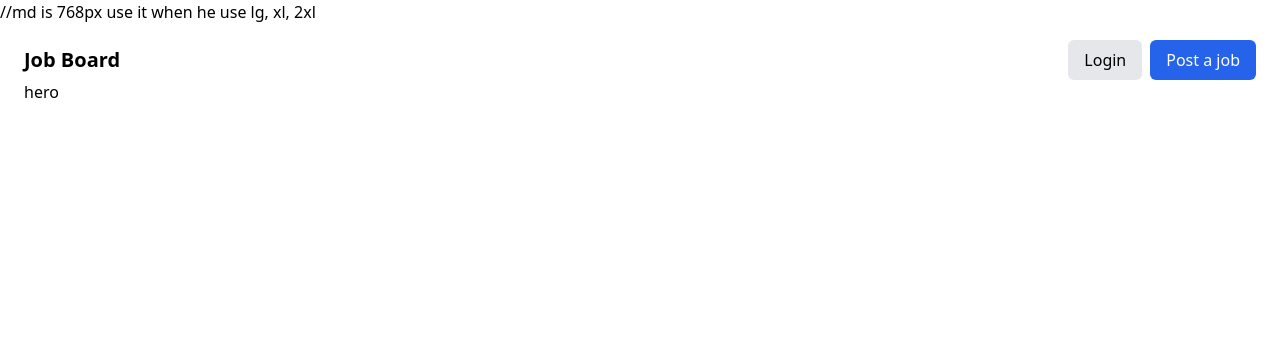
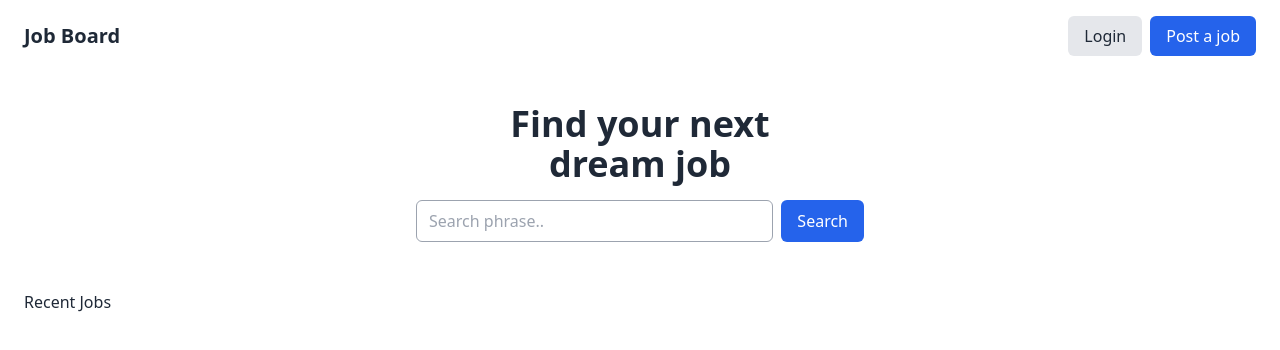
Before and after one commit to ashwaky/job-board, a Next.js app: page / in a window 1280 px wide. Shown: the top 350 px of the page. Built offline with nearby package versions, Linux system fonts and the light colour scheme.

Commit message:
Page.tsx with hero and jobs

```diff
--- a/app/Components/Hero.tsx
+++ b/app/Components/Hero.tsx
@@ -1,3 +1,24 @@
 export default function Hero() {
-  return <section>hero</section>;
+  return (
+    <section className="py-12">
+      <h1 className="text-4xl font-bold text-center">
+        Find your next
+        <br />
+        dream job
+      </h1>
+      {/* <p className="text-center text-gray-600 mt-2">
+        lorem ipsum dolor sit amet, consectetur adipiscing elit. Sed do eiusmod
+      </p> */}
+      <form className="flex gap-2 mt-4 max-w-md mx-auto">
+        <input
+          type="search"
+          className="border border-gray-400 w-full py-2 px-3 rounded-md"
+          placeholder="Search phrase.."
+        />
+        <button className="bg-blue-600 text-white py-2 px-4 rounded-md">
+          Search
+        </button>
+      </form>
+    </section>
+  );
 }
--- /dev/null
+++ b/app/Jobs.tsx
@@ -0,0 +1,3 @@
+export default function Jobs() {
+  return <h2>Recent Jobs</h2>;
+}
--- a/app/globals.css
+++ b/app/globals.css
@@ -1,3 +1,7 @@
 @tailwind base;
 @tailwind components;
 @tailwind utilities;
+
+body {
+  @apply text-gray-800;
+}
--- a/app/layout.tsx
+++ b/app/layout.tsx
@@ -30,7 +30,7 @@ export default function RootLayout({
       <body
         className={`${geistSans.variable} ${geistMono.variable} antialiased`}
       >
-        //md is 768px use it when he use lg, xl, 2xl
+        {/* md is 768px use it when he use lg, xl, 2xl */}
         <main className="py-4 px-6 container mx-auto">
           <Header /> {children}
         </main>
--- a/app/page.tsx
+++ b/app/page.tsx
@@ -1,6 +1,12 @@
 import Image from "next/image";
 import Hero from "./Components/Hero";
+import Jobs from "./Jobs";
 
 export default function Home() {
-  return <Hero />;
+  return (
+    <>
+      <Hero />
+      <Jobs />
+    </>
+  );
 }
```
